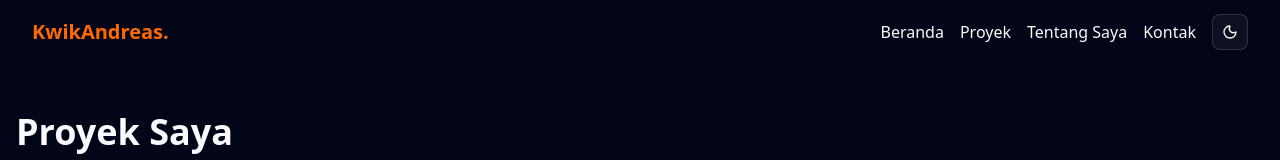
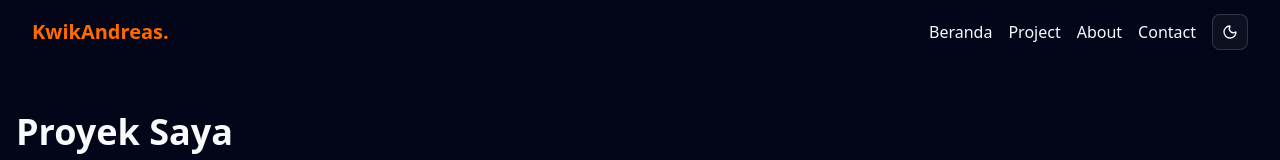
Before and after one commit to KwikAndreas/kwikandreas2, a Next.js app: page /project in a window 1280 px wide. Shown: the top 160 px of the page. Built offline with nearby package versions, Linux system fonts and the light colour scheme.

Commit message:
fix navbar & project index

```diff
--- a/src/app/project/page.tsx
+++ b/src/app/project/page.tsx
@@ -63,7 +63,7 @@ export default function ProjectsPage() {
         layout
         className="grid grid-cols-1 md:grid-cols-2 lg:grid-cols-3 gap-8"
       >
-        {filteredProjects.map((project, index) => (
+        {filteredProjects.map((project) => (
           <motion.div
             key={project.title}
             layout
--- a/src/components/layout/Navbar.tsx
+++ b/src/components/layout/Navbar.tsx
@@ -44,19 +44,19 @@ export function Navbar() {
             href="/project"
             className="hover:text-orange-500 transition-colors"
           >
-            Proyek
+            Project
           </Link>
           <Link
             href="/about"
             className="hover:text-orange-500 transition-colors"
           >
-            Tentang Saya
+            About
           </Link>
           <Link
             href="/contact"
             className="hover:text-orange-500 transition-colors"
           >
-            Kontak
+            Contact
           </Link>
           <ThemeToggle />
         </div>
@@ -80,21 +80,21 @@ export function Navbar() {
               className="hover:text-orange-500 transition-colors"
               onClick={() => setMobileOpen(false)}
             >
-              Proyek
+              Project
             </Link>
             <Link
               href="/tentang-saya"
               className="hover:text-orange-500 transition-colors"
               onClick={() => setMobileOpen(false)}
             >
-              Tentang Saya
+              About
             </Link>
             <Link
               href="/kontak"
               className="hover:text-orange-500 transition-colors"
               onClick={() => setMobileOpen(false)}
             >
-              Kontak
+              Contact
             </Link>
             <ThemeToggle />
           </div>
```
